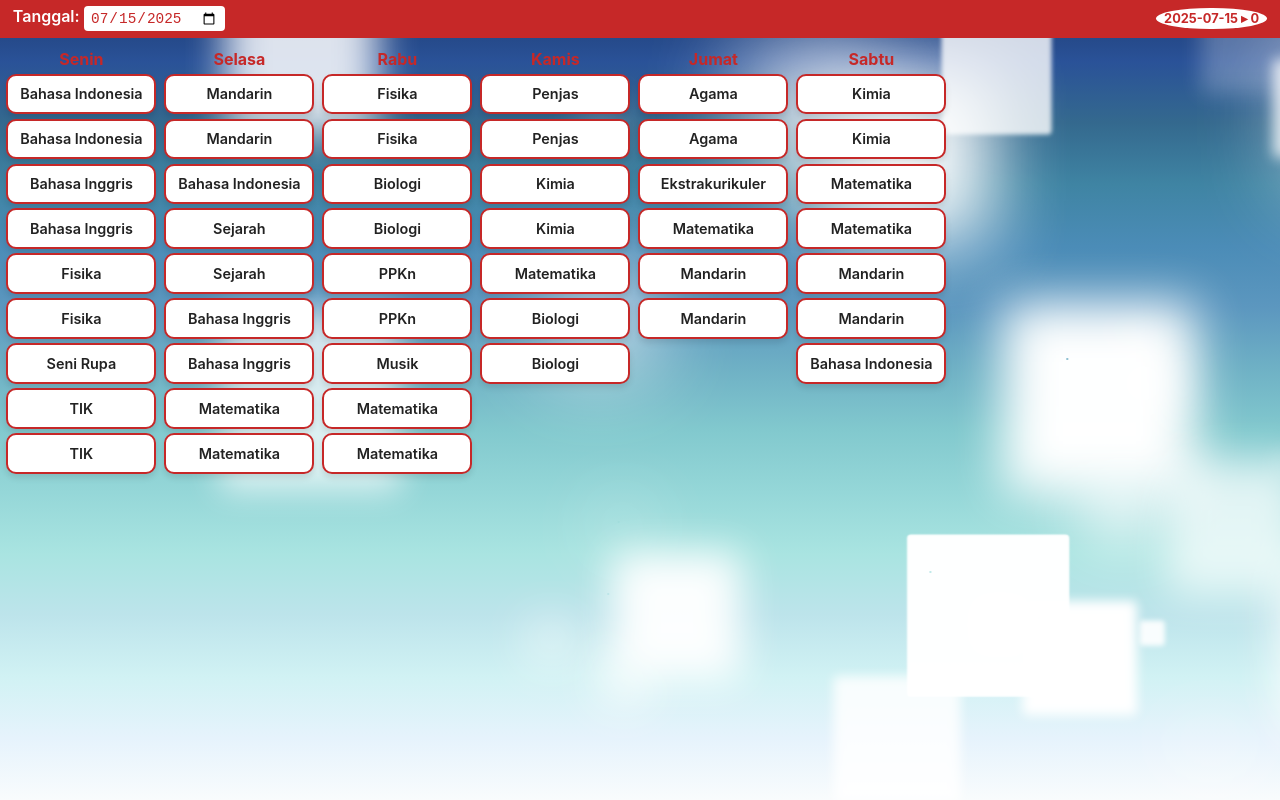
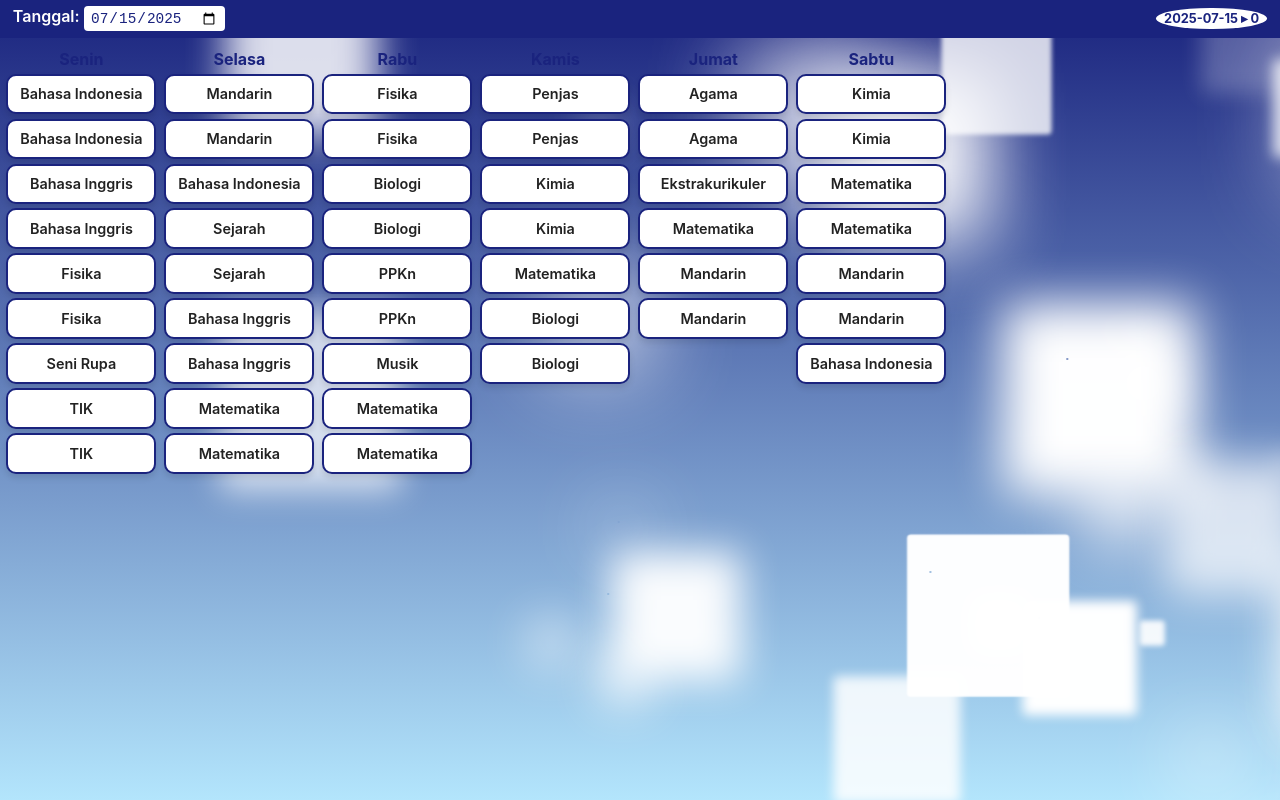
Before and after one commit to Eduardo-salamanca/schedule-task, a plain HTML site: page index.html in a window 1280 px wide. Drawn offline with Linux system fonts and the light colour scheme; no server answers.

Commit message:
Update index.html

```diff
--- a/index.html
+++ b/index.html
@@ -5,23 +5,23 @@
   <title>Jadwal & Tugas</title>
   <meta name="viewport" content="width=device-width,initial-scale=1"/>
   <style>
-    :root{--merah:#c62828;--merah-muda:#ffebee;--putih:#fff;--hitam:#222;--highlight:#ffcdd2}
+    :root{--biru:#1a237e;--biru-muda:#b3e5fc;--putih:#fff;--hitam:#222;--highlight:#ffcdd2}
     *{box-sizing:border-box}
-    body{margin:0;font-family:-apple-system,BlinkMacSystemFont,"Segoe UI",Roboto,sans-serif;background:linear-gradient(to bottom, #1e3c72, #2a5298, #34698e, #3f84a3, #4b8cb7, #5c97bf, #6fb1c5, #82c9ce, #95d7d8, #a9e4e1, #bde4eb, #d1f2f4, #e6f3fc, #f9fcfd);color:var(--hitam); overflow-x:hidden;}
-    header{background:var(--merah);color:var(--putih);padding:.4rem .8rem;display:flex;justify-content:space-between;align-items:center;font-weight:600}
-    #dateSel{background:var(--putih);color:var(--merah);border:none;border-radius:4px;padding:.2rem .4rem;font-size:.9rem}
-    #badge{background:var(--putih);color:var(--merah);border-radius:50%;padding:.2rem .5rem;font-size:.8rem;font-weight:700}
+    body{margin:0;font-family:-apple-system,BlinkMacSystemFont,"Segoe UI",Roboto,sans-serif;background:linear-gradient(to bottom, #1a237e, #b3e5fc);color:var(--hitam); overflow-x:hidden;}
+    header{background:var(--biru);color:var(--putih);padding:.4rem .8rem;display:flex;justify-content:space-between;align-items:center;font-weight:600}
+    #dateSel{background:var(--putih);color:var(--biru);border:none;border-radius:4px;padding:.2rem .4rem;font-size:.9rem}
+    #badge{background:var(--putih);color:var(--biru);border-radius:50%;padding:.2rem .5rem;font-size:.8rem;font-weight:700}
     .wrapper{overflow-x:auto;padding:.4rem}
     .grid{display:flex;gap:.5rem;min-width:max-content}
     .col{min-width:150px}
-    h3{margin:.3rem 0;text-align:center;color:var(--merah);font-size:1rem}
-    .card{background:var(--putih);border:2px solid var(--merah);border-radius:10px;padding:.6rem;margin-bottom:.3rem;text-align:center;font-weight:600;cursor:pointer;transition:transform .15s,background .15s,box-shadow .3s;font-size:.9rem;box-shadow:0 4px 6px rgba(0,0,0,0.1)}
+    h3{margin:.3rem 0;text-align:center;color:var(--biru);font-size:1rem}
+    .card{background:var(--putih);border:2px solid var(--biru);border-radius:10px;padding:.6rem;margin-bottom:.3rem;text-align:center;font-weight:600;cursor:pointer;transition:transform .15s,background .15s,box-shadow .3s;font-size:.9rem;box-shadow:0 4px 6px rgba(0,0,0,0.1)}
     .card:hover{transform:translateY(-2px);box-shadow:0 6px 12px rgba(0,0,0,0.2)}
     .card.highlight{background:var(--highlight);border-color:#b71c1c}
     #popup{position:fixed;top:0;left:0;width:100%;height:100%;background:rgba(0,0,0,.45);display:flex;align-items:center;justify-content:center;z-index:10;opacity:0;pointer-events:none;transition:opacity .2s}
     #popup.show{opacity:1;pointer-events:auto}
     #popupBox{background:var(--putih);max-width:320px;width:90%;border-radius:8px;padding:1rem;box-shadow:0 4px 20px rgba(0,0,0,.25);text-align:center}
-    #popupTitle{margin:.2rem 0 .6rem;font-size:1.1rem;font-weight:700;color:var(--merah)}
+    #popupTitle{margin:.2rem 0 .6rem;font-size:1.1rem;font-weight:700;color:var(--biru)}
     #popupText{white-space:pre-wrap;margin-bottom:0}
     @media(max-width:600px){
       .wrapper{overflow-x:visible}
@@ -35,7 +35,7 @@
       left: 0;
       width: 100%;
       height: 100%;
-      background: linear-gradient(to bottom, #1e3c72, #2a5298, #34698e, #3f84a3, #4b8cb7, #5c97bf, #6fb1c5, #82c9ce, #95d7d8, #a9e4e1, #bde4eb, #d1f2f4, #e6f3fc, #f9fcfd);
+      background: linear-gradient(to bottom, #1a237e, #b3e5fc);
       overflow: hidden;
       z-index: -1;
     }
```
Lines whose indentation alone changed are shown as unchanged.
